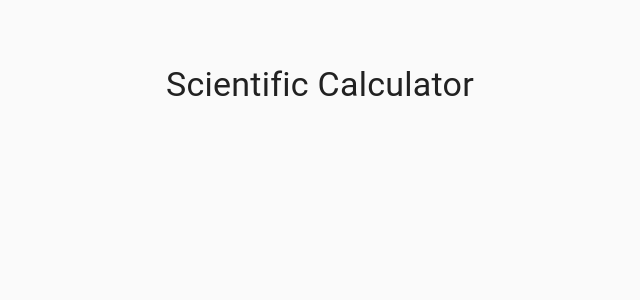
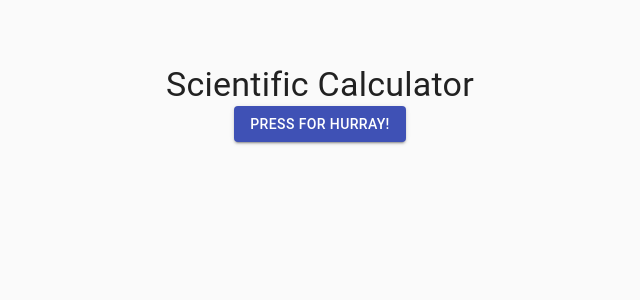
Before and after one commit to Anirudh-C/react-calc, a React (Vite) app: page / in a window 1280 px wide. Shown: the top 300 px of the page, without its empty margins (320-960 px from the left). Built offline with nearby package versions, Linux system fonts and the light colour scheme.

Commit message:
add: test button

```diff
--- a/src/App.js
+++ b/src/App.js
@@ -4,6 +4,7 @@ import { makeStyles } from '@material-ui/core/styles';
 import Typography from '@material-ui/core/Typography';
 import Container from '@material-ui/core/Container';
 import CssBaseline from '@material-ui/core/CssBaseline';
+import Button from '@material-ui/core/Button';
 
 const useStyles = makeStyles((theme) => ({
   paper: {
@@ -24,6 +25,9 @@ export default function App() {
         <Typography component="h1" variant="h4">
           Scientific Calculator
         </Typography>
+        <Button variant="contained" color="primary">
+          Press for Hurray!
+        </Button>
       </div>
     </Container>
   );
```
